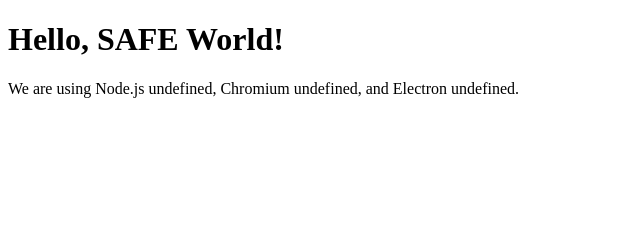
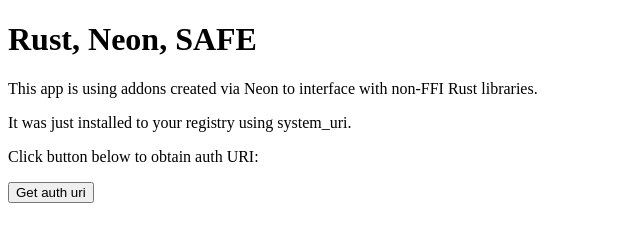
Before and after one commit to hunterlester/neon-safe-app-example, an Electron app: page index.html in a window 800 px wide. Shown: the whole page, without its empty margins (0-640 px from the left). Drawn offline with Linux system fonts and the light colour scheme; no server answers.

Commit message:
successful AUTH response

```diff
--- a/index.html
+++ b/index.html
@@ -5,15 +5,18 @@
     <title>Hello, SAFE World!</title>
   </head>
   <body>
-    <h1>Hello, SAFE World!</h1>
-    <!-- All of the Node.js APIs are available in this renderer process. -->
-    We are using Node.js <script>document.write(process.versions.node)</script>,
-    Chromium <script>document.write(process.versions.chrome)</script>,
-    and Electron <script>document.write(process.versions.electron)</script>.
+    <h1>Rust, Neon, SAFE</h1>
+    <p>This app is using addons created via Neon to interface with non-FFI Rust libraries.</p>
+    <p>It was just installed to your registry using system_uri.</p>
+    <p>Click button below to obtain auth URI:</p>
+    <button type="button" id='genAuthUri'>Get auth uri</button>
+    <div id="output">
+
+    </div>
   </body>
 
   <script>
     // You can also require other files to run in this process
-    // require('./renderer.js')
+    require('./renderer.js')
   </script>
 </html>
--- a/package.json
+++ b/package.json
@@ -1,5 +1,5 @@
 {
-  "name": "test-neon-app",
+  "name": "neon-app-example",
   "version": "0.1.0",
   "description": "utilises neon library",
   "main": "main.js",
--- /dev/null
+++ b/renderer.js
@@ -0,0 +1,41 @@
+let shell = require('electron').shell;
+let ipcRenderer = require('electron').ipcRenderer;
+
+const genAuthButton = document.getElementById('genAuthUri');
+genAuthButton.addEventListener('click', () => {
+  ipcRenderer.send('gen-auth');
+});
+
+const appInfo = {
+	'id': 'net.safe.app.base.mock',
+	'name': 'SAFE app base',
+	'vendor': 'MaidSafe Ltd.'
+}
+
+const containers = {
+  _public: [
+    'Read',
+    'Insert',
+    'Update',
+    'Delete',
+    'ManagePermissions'
+  ],
+  _publicNames: [
+    'Read',
+    'Insert',
+    'Update',
+    'Delete',
+    'ManagePermissions'
+  ]
+};
+
+const listenForAuthReponse = (event, response) => {
+  console.log('auth response!!!!!');
+  console.log(response);
+  const outputElem = document.getElementById('output');
+  const pEl = document.createElement('p');
+  pEl.innerText = response;
+  outputElem.appendChild(pEl);
+};
+
+ipcRenderer.on('auth-response', listenForAuthReponse);
```
Also changed, not shown: main.js (+10 -14 lines).
